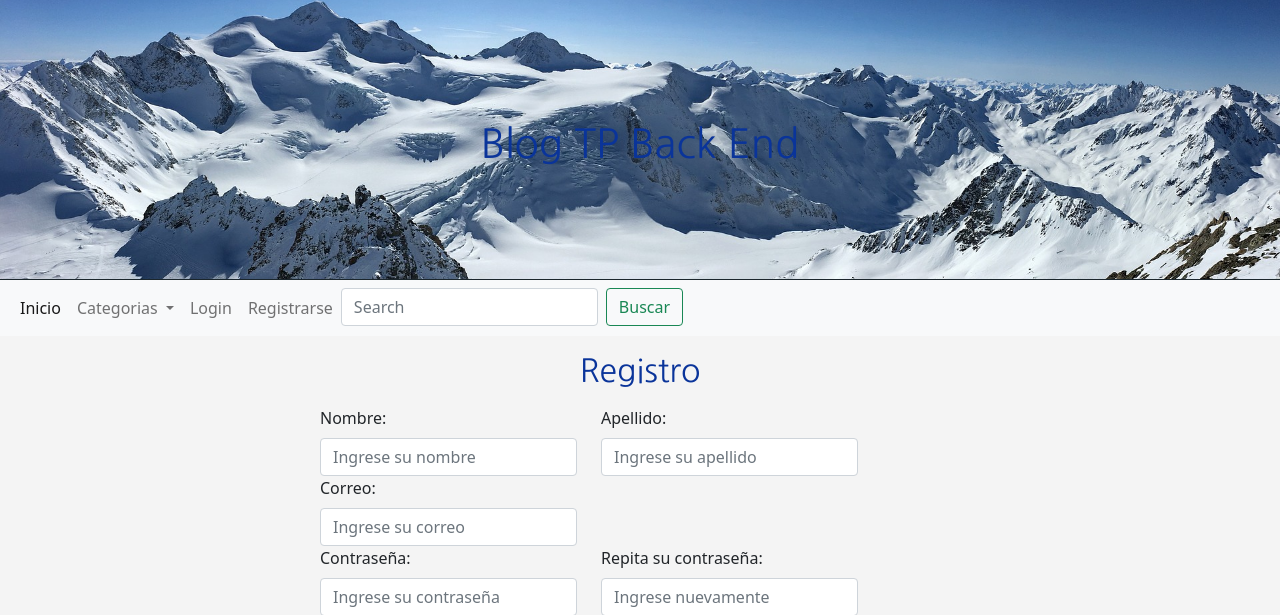
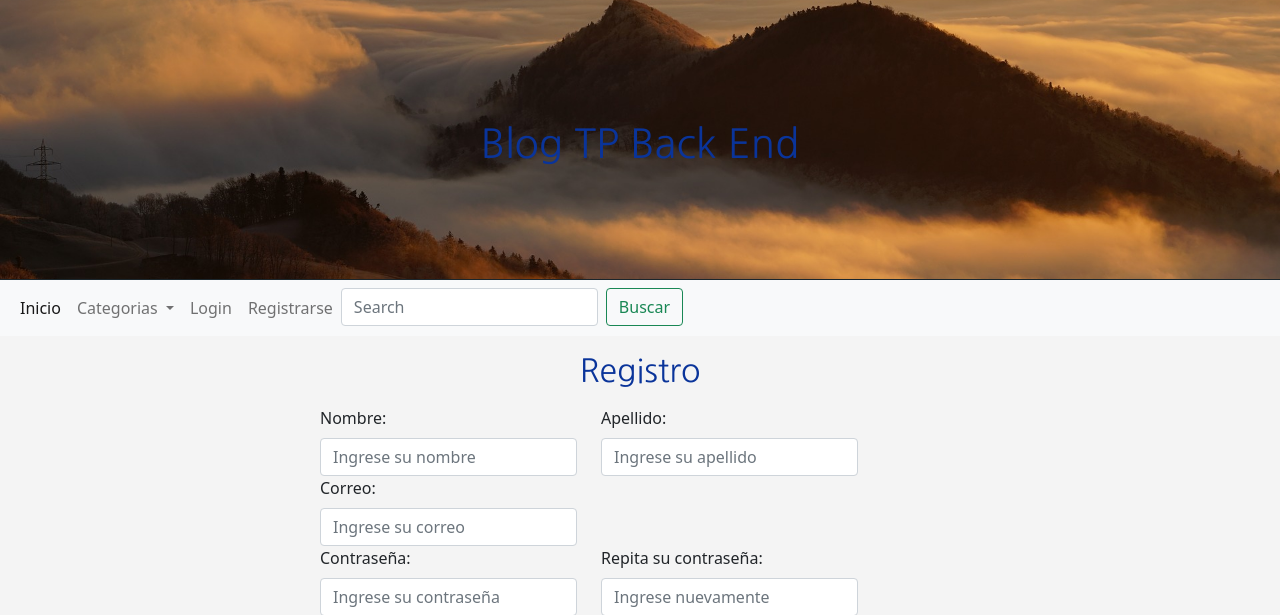
Before and after one commit to juanNH/TPCaC2124, a Flask app: page /registrarse in a window 1280 px wide. Shown: the top 615 px of the page. Run offline with Flask 2, Linux system fonts and the light colour scheme; data that the repository does not hold is empty; some libraries are stand-ins or nearby versions.

Commit message:
Algunas imagenes para el haeder

```diff
--- a/static/css/styles.css
+++ b/static/css/styles.css
@@ -80,7 +80,7 @@ header{
     min-height: 200px;
     max-height: 600px;
     margin:0;
-    background:url(../img/mountain.jpg);
+    background: url('../../static/img/header2.jpg');
     background-size: cover;
     background-repeat: no-repeat;
     background-position: center center;
```
Also changed, not shown: static/img/header.jpg (added), static/img/header2.jpg (added), templates/includes/header.html (line endings or trailing spaces).
